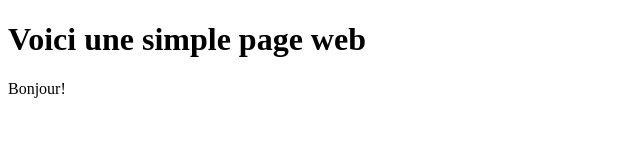
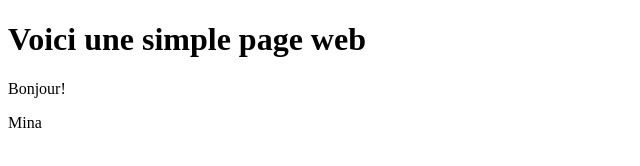
Before and after one commit to roselinecnajac/d73-labo-git-02, a plain HTML site: page index.html in a window 1280 px wide. Shown: the full height of the page, 0-640 px from the left. Drawn offline with Linux system fonts and the light colour scheme.

Commit message:
J'ai ajoute le nom de mon chat prefere

```diff
--- a/index.html
+++ b/index.html
@@ -5,6 +5,6 @@
 	<h1>Voici une simple page web</h1>
 
 	<p>Bonjour!</p>
-
+	<p>Mina</p>
 	</body>
 </html>
```
